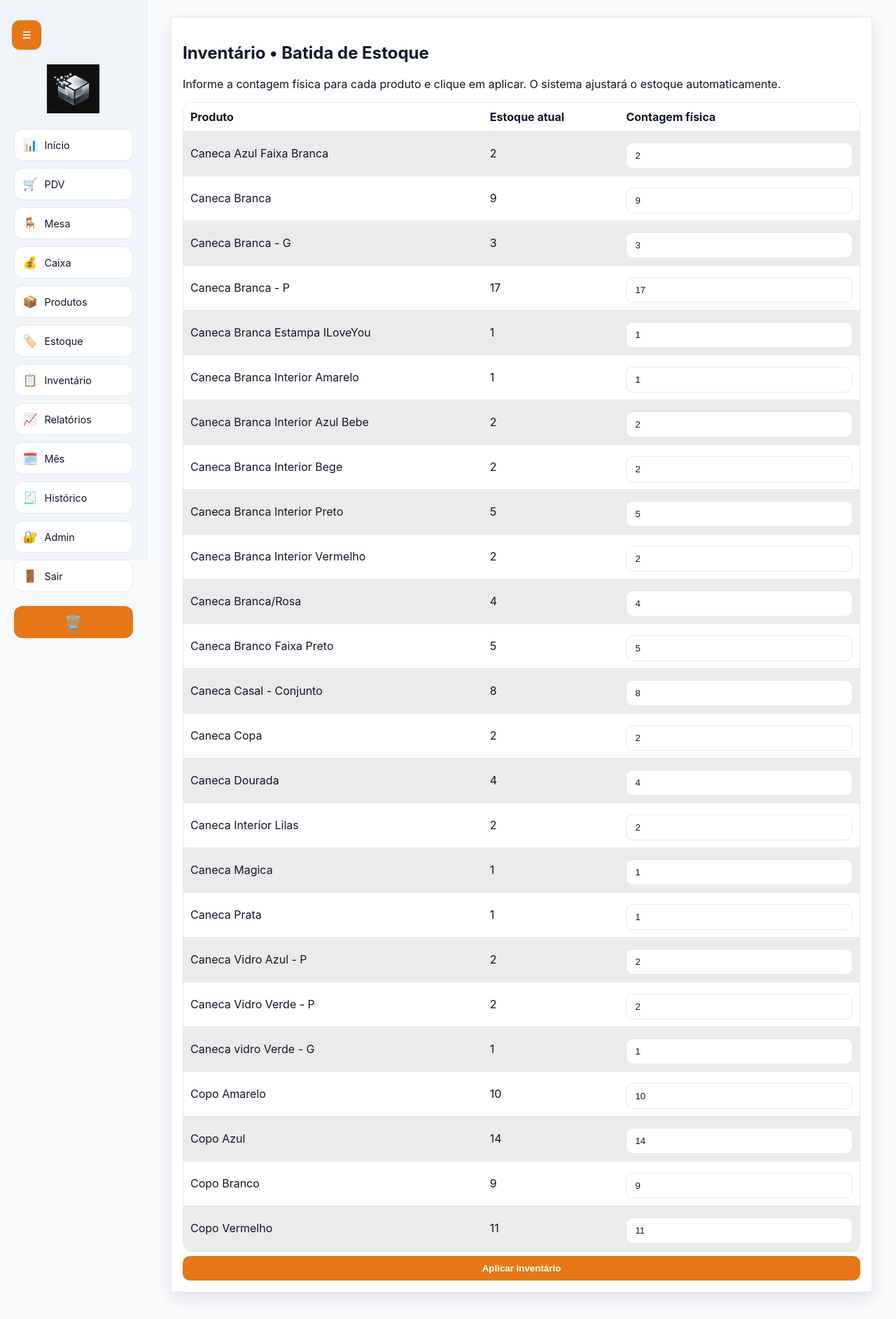
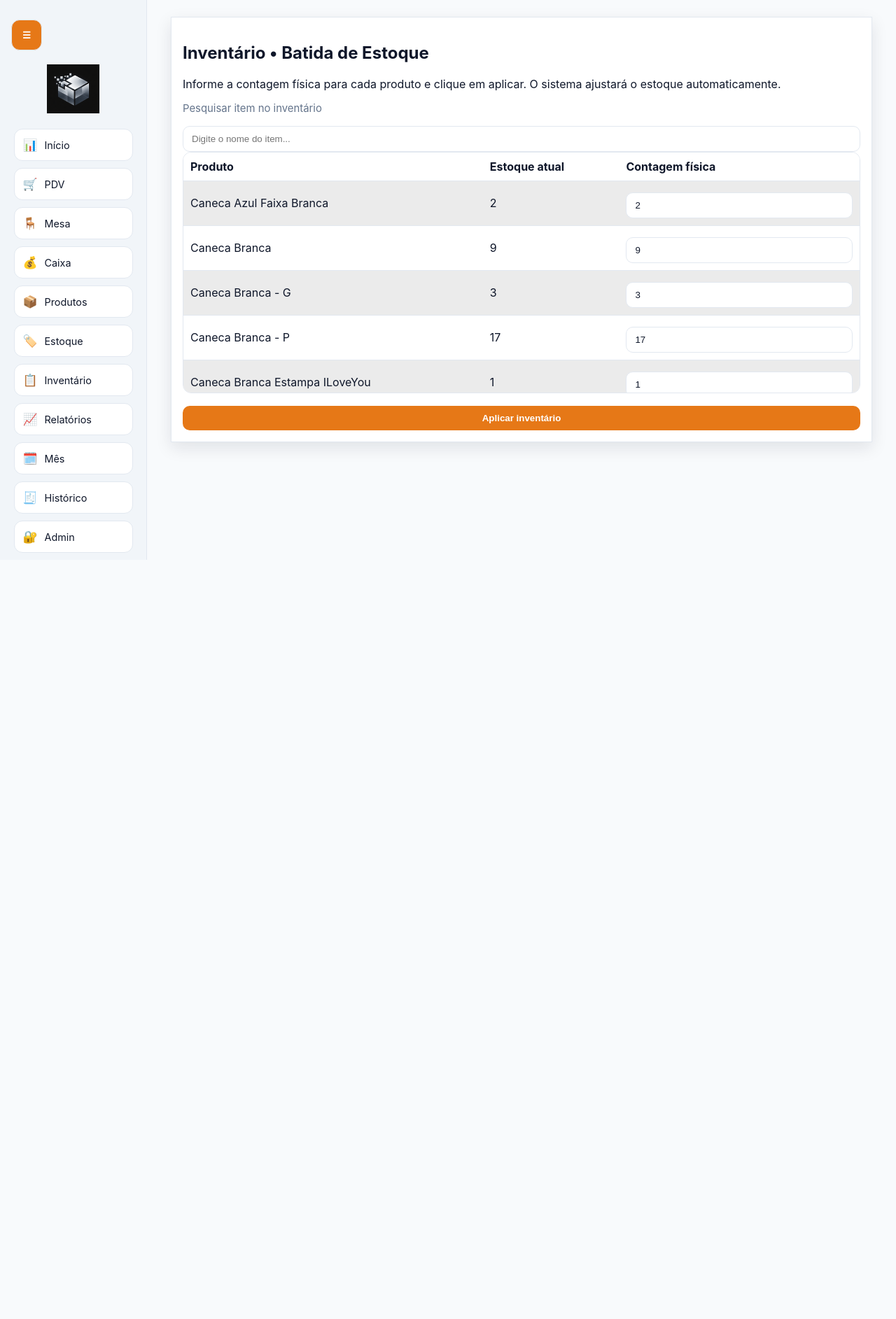
Before and after one commit to NextStagee/Sistemadevendas, a Flask app: page /inventory in a window 1280 px wide. Shown: the whole page at 70% size. After the commit the page ends 800 px from the top, so only its background shows below. Run offline with Flask 3, Linux system fonts and the light colour scheme; a user stored in the database is signed in; data comes from the database, SQL or seed files in the repository.

Commit message:
Adiciona filtro e rolagem na aba de inventário

```diff
--- a/static/style.css
+++ b/static/style.css
@@ -253,6 +253,21 @@ a { color: var(--link); }
   border-radius: 0;
 }
 
+/* Inventário: lista com até 6 itens visíveis e rolagem */
+.inventory-list-window {
+  max-height: 345px;
+  overflow-y: auto;
+  border: 1px solid var(--border);
+  border-radius: 12px;
+  margin-bottom: 12px;
+}
+
+.inventory-list-window table {
+  margin: 0;
+  border: none;
+  border-radius: 0;
+}
+
 /* Comprovante visual */
 .receipt-wrap {
   display: flex;
--- a/templates/inventory.html
+++ b/templates/inventory.html
@@ -4,10 +4,19 @@
   <h2>Inventário • Batida de Estoque</h2>
   <p>Informe a contagem física para cada produto e clique em aplicar. O sistema ajustará o estoque automaticamente.</p>
   <form method="post" action="{{ url_for('inventory_apply') }}">
+    <label for="inventory-search">Pesquisar item no inventário</label>
+    <input
+      id="inventory-search"
+      type="search"
+      placeholder="Digite o nome do item..."
+      autocomplete="off"
+    >
+
+    <div class="inventory-list-window">
       <table>
         <tr><th>Produto</th><th>Estoque atual</th><th>Contagem física</th></tr>
         {% for p in products %}
-      <tr>
+        <tr class="inventory-row" data-product-name="{{ p['name']|lower }}">
           <td>{{ p['name'] }}</td>
           <td>{{ p['stock_qty'] }}</td>
           <td>
@@ -17,7 +26,21 @@
         </tr>
         {% endfor %}
       </table>
+    </div>
     <button type="submit" onclick="return confirm('Aplicar contagem do inventário?');">Aplicar inventário</button>
   </form>
 </section>
+
+<script>
+  const inventorySearchInput = document.getElementById('inventory-search');
+  const inventoryRows = document.querySelectorAll('.inventory-row');
+
+  inventorySearchInput?.addEventListener('input', () => {
+    const term = inventorySearchInput.value.trim().toLowerCase();
+    inventoryRows.forEach((row) => {
+      const name = row.dataset.productName || '';
+      row.style.display = name.includes(term) ? '' : 'none';
+    });
+  });
+</script>
 {% endblock %}
```
Lines whose indentation alone changed are shown as unchanged.
